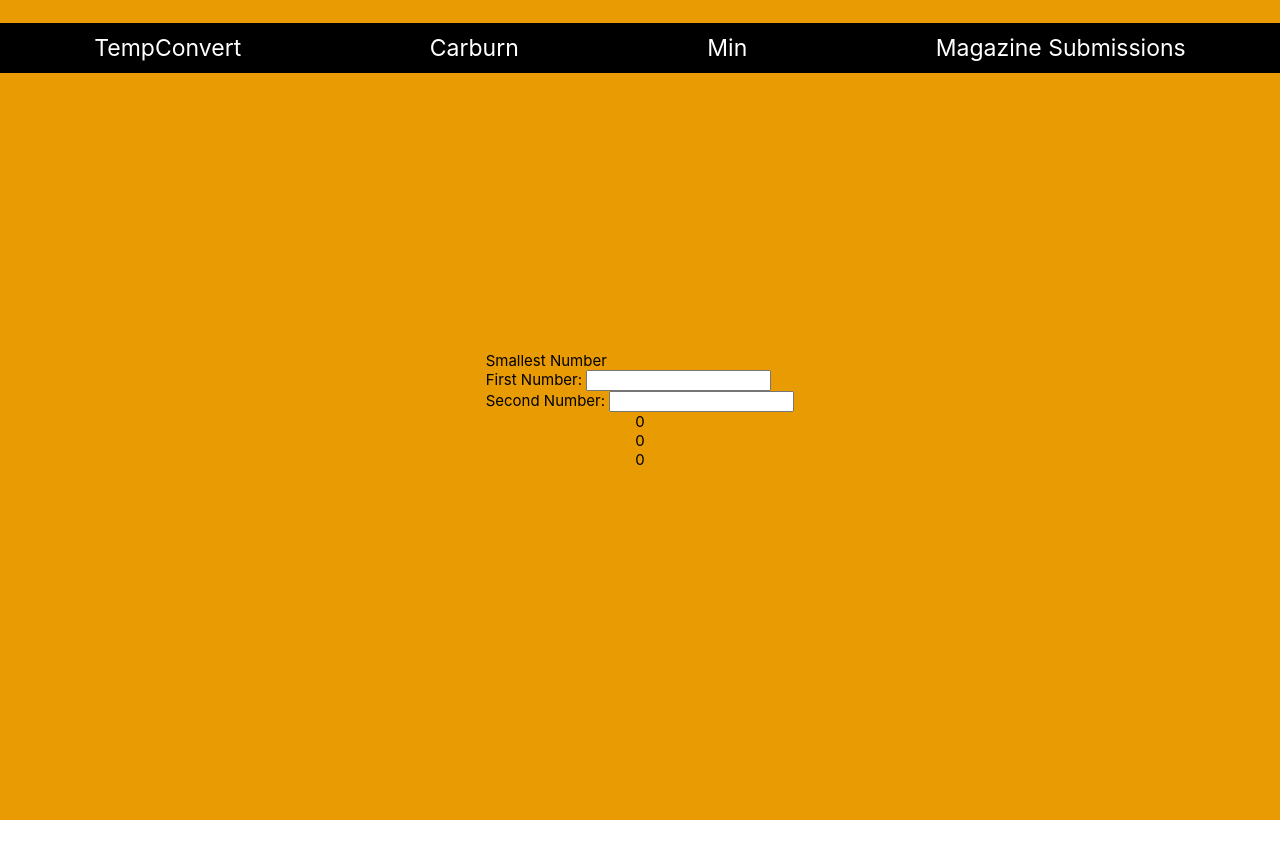
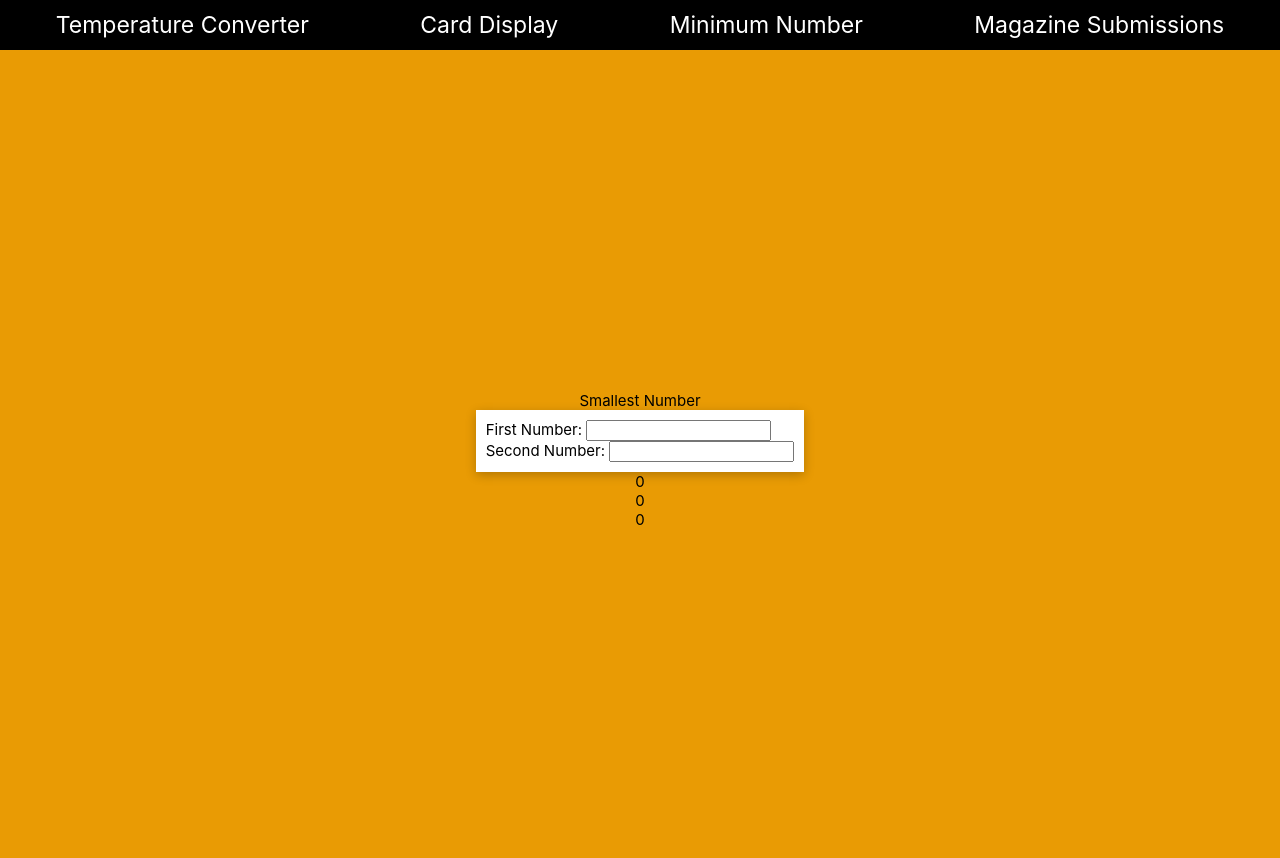
Before and after one commit to ValerieLoveland/frankenstein, a React (Create React App) app: page /min in a window 1280 px wide. Shown: the top 858 px of the page. Before the commit the page ends 820 px from the top, so only its background shows below. Built offline with nearby package versions, Linux system fonts and the light colour scheme.

Commit message:
Cleaned up some of the look of this

```diff
--- a/src/App.css
+++ b/src/App.css
@@ -37,7 +37,7 @@ main {
   color: white;
   display: flex;
   justify-content: space-around;
-
+  margin-top: 0px;
   position: fixed;
   width: 100%;
   height: 50px;
--- a/src/App.tsx
+++ b/src/App.tsx
@@ -1,7 +1,7 @@
 import React from "react";
 import { BrowserRouter as Router, Link, Route, Switch } from "react-router-dom";
 import "./App.css";
-import { CarBurn, FizzBuzz } from "./CarBurn";
+import { CardDisplay, FizzBuzz } from "./CardDisplay";
 import { MagSub } from "./MagSub";
 import { Min } from "./Min";
 import { TempConvert } from "./TempConvert";
@@ -11,20 +11,21 @@ function App(this: any) {
     <div className="App">
       <Router>
         <nav>
-          <ul className="bar ulStyle">
+          <ul className="bar">
             <li>
-              <Link to="/temp-convert">TempConvert</Link>
+              <Link to="/temp-convert">Temperature Converter</Link>
             </li>
             <li>
-              <Link to="/car-burn/1">Carburn</Link>
+              <Link to="/card-display/1">Card Display</Link>
             </li>
             <li>
-              <Link to="/min">Min</Link>
+              <Link to="/min">Minimum Number</Link>
             </li>
             <li>
               <Link to="/mag-sub">Magazine Submissions</Link>
             </li>
           </ul>
+          <div style={{ height: "50px" }} />
         </nav>
         <main>
           <Switch>
@@ -37,7 +38,7 @@ function App(this: any) {
             <Route path="/mag-sub">
               <MagSub />
             </Route>
-            <Route path="/car-burn/:id" children={<CarBurn />} />
+            <Route path="/card-display/:id" children={<CardDisplay />} />
             <Route path="/">
               <div>Hello!</div>
             </Route>
--- a/src/Card.tsx
+++ b/src/Card.tsx
@@ -1,4 +1,4 @@
-import { Person } from "./CarBurn";
+import { Person } from "./CardDisplay";
 import React from "react";
 
 export const Card: React.FC<CardProps> = (props) => {
--- a/src/CarBurn.tsx
+++ b/src/CardDisplay.tsx
@@ -4,7 +4,7 @@ import { MagSub } from "./MagSub";
 
 const numberOfResults = 15;
 
-export const CarBurn: React.FC = (props) => {
+export const CardDisplay: React.FC = (props) => {
   const [persons, setPersons] = useState<Person[]>([]);
 
   useEffect(() => {
--- a/src/Min.tsx
+++ b/src/Min.tsx
@@ -6,9 +6,8 @@ export const Min = () => {
 
   return (
     <>
-      <form onSubmit={() => false}>
-        <header>Smallest Number</header>
-
+      <header>Smallest Number</header>
+      <form className="form" onSubmit={() => false}>
         <label>First Number: </label>
         <input
           onChange={(event) => {
```
